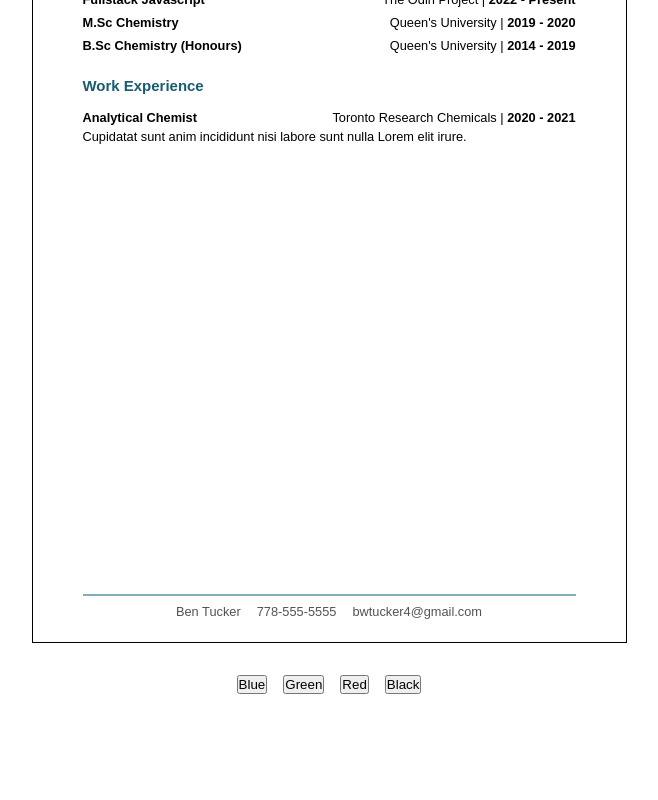
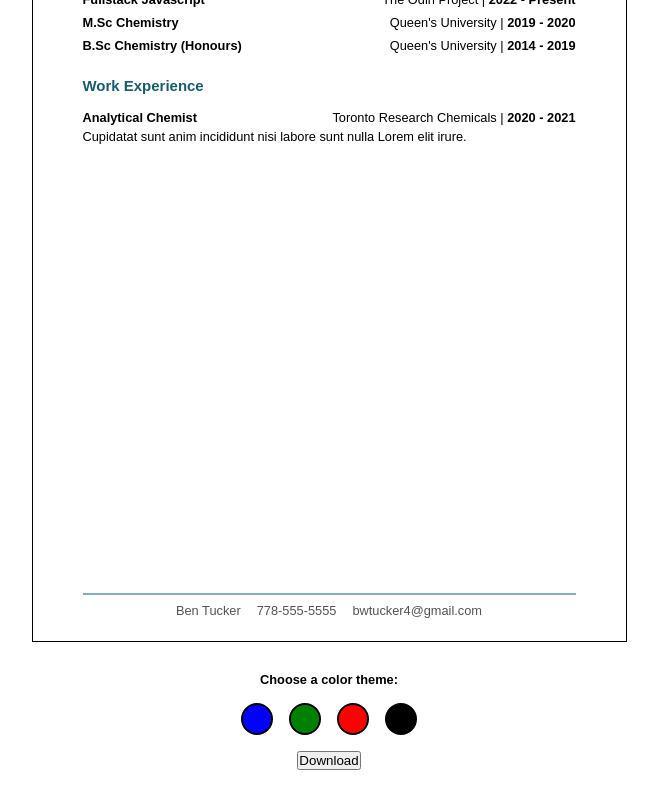
Before and after one commit to tenbucker4/employable, a React (Create React App) app in the folder cv-project/: page / in a window 1280 px wide. Shown: the part 541-1341 px from the top of the page, without its empty margins (311-969 px from the left). Before the commit the page ends 1265 px from the top, so only its background shows below. Built offline with nearby package versions, Linux system fonts and the light colour scheme.

Commit message:
Implement download as PDF button

```diff
--- a/cv-project/package.json
+++ b/cv-project/package.json
@@ -6,6 +6,7 @@
     "@testing-library/jest-dom": "^5.16.4",
     "@testing-library/react": "^13.3.0",
     "@testing-library/user-event": "^13.5.0",
+    "jspdf": "^2.5.1",
     "react": "^18.2.0",
     "react-dom": "^18.2.0",
     "react-scripts": "5.0.1",
--- a/cv-project/src/App.js
+++ b/cv-project/src/App.js
@@ -6,6 +6,7 @@ import Resume from "./components/Resume";
 import ColorPicker from "./components/ColorPicker";
 import "./styles/app.css";
 import uniqid from "uniqid";
+import JsPDF from "jspdf";
 
 class App extends Component {
     constructor(props) {
@@ -186,6 +187,13 @@ class App extends Component {
             "2px solid " + this.state.colors[color].light;
     };
 
+    generatePDF = () => {
+        const report = new JsPDF("portrait", "pt", "a4");
+        report.html(document.querySelector(".resume-bin")).then(() => {
+            report.save("report.pdf");
+        });
+    };
+
     render() {
         return (
             <div className="container">
@@ -215,8 +223,11 @@ class App extends Component {
                         education={this.state.education}
                         experience={this.state.experience}
                     />
+                    <ColorPicker
+                        onClick={this.handleColorChange}
+                        onPdfClick={this.generatePDF}
+                    />
                 </div>
-                <ColorPicker onClick={this.handleColorChange} />
             </div>
         );
     }
--- a/cv-project/src/components/ColorPicker.js
+++ b/cv-project/src/components/ColorPicker.js
@@ -9,33 +9,34 @@ class ColorPicker extends Component {
     render() {
         return (
             <div className="footer-buttons">
+                <h4>Choose a color theme:</h4>
                 <div className="color-picker">
                     <button
                         id="blue"
+                        className="active"
                         onClick={(e) => this.props.onClick(e.target.id)}
-                    >
-                        Blue
-                    </button>
+                    ></button>
                     <button
                         id="green"
                         onClick={(e) => this.props.onClick(e.target.id)}
-                    >
-                        Green
-                    </button>
+                    ></button>
                     <button
                         id="red"
                         onClick={(e) => this.props.onClick(e.target.id)}
-                    >
-                        Red
-                    </button>
+                    ></button>
                     <button
                         id="black"
                         onClick={(e) => this.props.onClick(e.target.id)}
+                    ></button>
+                </div>
+                <div className="pdf-bin">
+                    <button
+                        className="download"
+                        onClick={this.props.onPdfClick}
                     >
-                        Black
+                        Download
                     </button>
                 </div>
-                <div className="pdf-bin"></div>
             </div>
         );
     }
--- a/cv-project/src/styles/app.css
+++ b/cv-project/src/styles/app.css
@@ -10,6 +10,10 @@ body {
     font-size: 0.8rem;
     font-weight: 300;
     font-family: "Montserrat", sans-serif;
+}
+
+button {
+    cursor: pointer;
 }
 
 .container {
@@ -35,7 +39,9 @@ body {
 
 .cv-display {
     display: flex;
+    flex-direction: column;
     justify-content: center;
+    align-items: center;
     width: 100%;
     padding-top: 50px;
 }
--- a/cv-project/src/styles/footer.css
+++ b/cv-project/src/styles/footer.css
@@ -1,10 +1,40 @@
 .footer-buttons {
-    padding-bottom: 30px;
+    padding: 30px 0px;
     display: flex;
+    flex-direction: column;
+    align-items: center;
     justify-content: center;
+    gap: 1rem;
 }
 
 .color-picker {
     display: flex;
     gap: 1rem;
 }
+
+.color-picker button {
+    border-radius: 100%;
+    border: 2px solid black;
+    height: 2rem;
+    width: 2rem;
+}
+
+#red {
+    background-color: red;
+}
+
+#blue {
+    background-color: blue;
+}
+
+#green {
+    background-color: green;
+}
+
+#black {
+    background-color: black;
+}
+
+.active {
+    border: 2px solid black;
+}
--- a/cv-project/src/styles/resume.css
+++ b/cv-project/src/styles/resume.css
@@ -7,9 +7,9 @@
 
 .resume-bin {
     width: 595px;
-    height: 842px;
+    height: 841px;
     padding: 50px 50px 15px 50px;
-    border: 1px solid black;
+    border: 0.5px solid black;
     display: flex;
     flex-direction: column;
     align-items: center;
```
Also changed, not shown: 1 other file (tests, documents, lock files or other folders).
